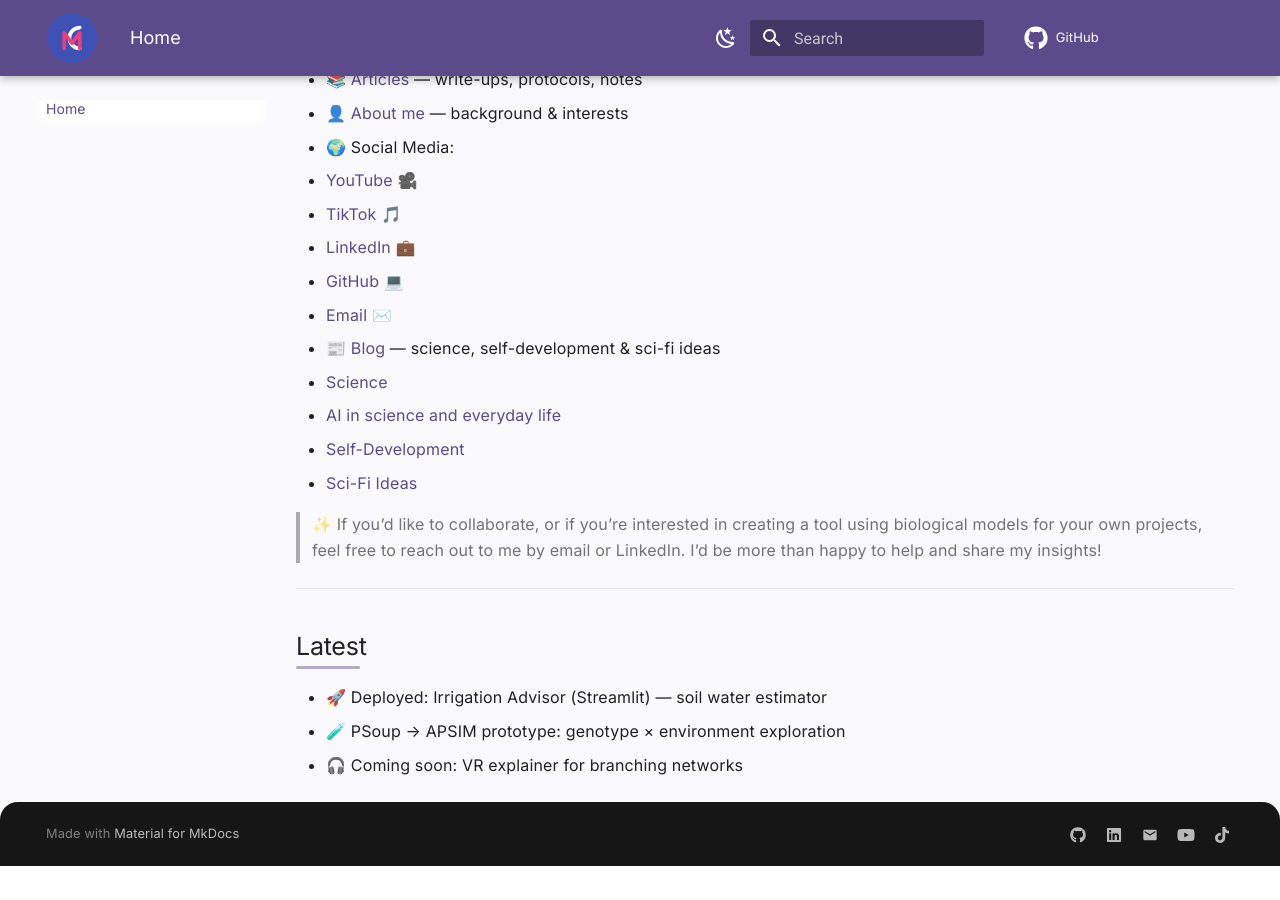
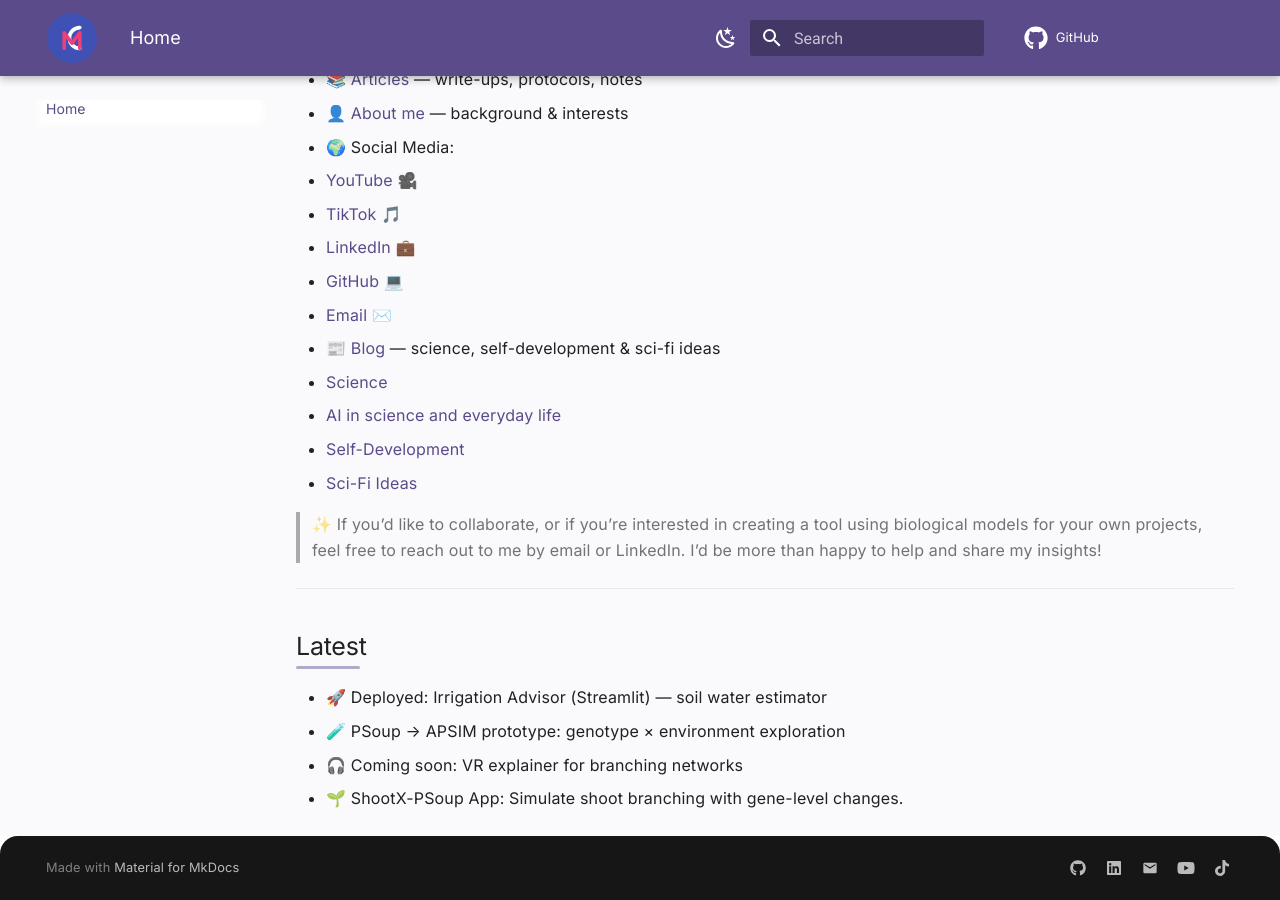
Before and after one commit to CMits/CM_Website, an MkDocs documentation site: the page built from docs/index.md, in a window 1280 px wide and 900 px high, scrolled down 969 px. Built offline with MkDocs 1.6.1 and Material for MkDocs 9.7.7, drawn with Linux system fonts in a browser that asks for light colours; comment, search, counter and statistics services are not loaded; before the commit the page ends 1835 px from its top, so only the background shows below that.

Commit message:
Add latest changes

```diff
--- a/docs/index.md
+++ b/docs/index.md
@@ -58,3 +58,4 @@ I’d be more than happy to help and share my insights!
 - 🚀 Deployed: Irrigation Advisor (Streamlit) — soil water estimator
 - 🧪 PSoup → APSIM prototype: genotype × environment exploration
 - 🎧 Coming soon: VR explainer for branching networks
+- 🌱 ShootX-PSoup App: Simulate shoot branching with gene-level changes.
```
